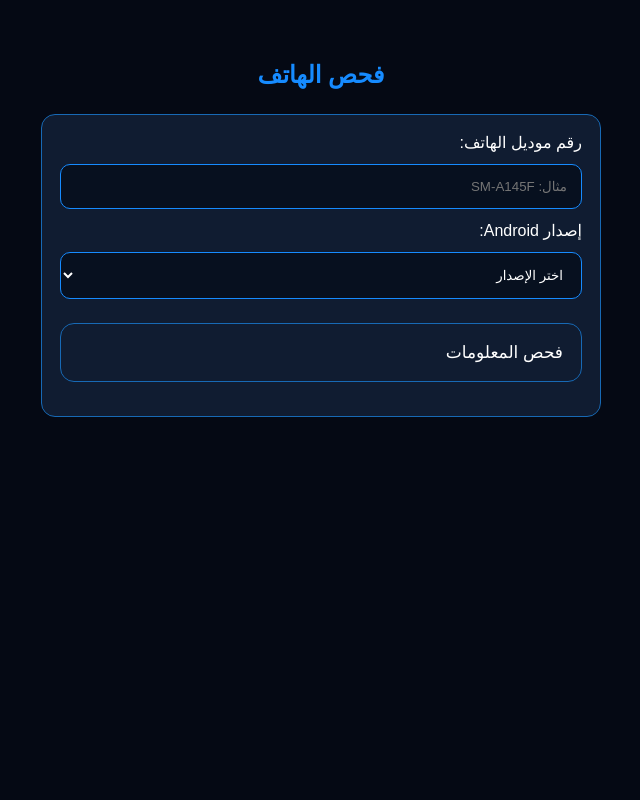
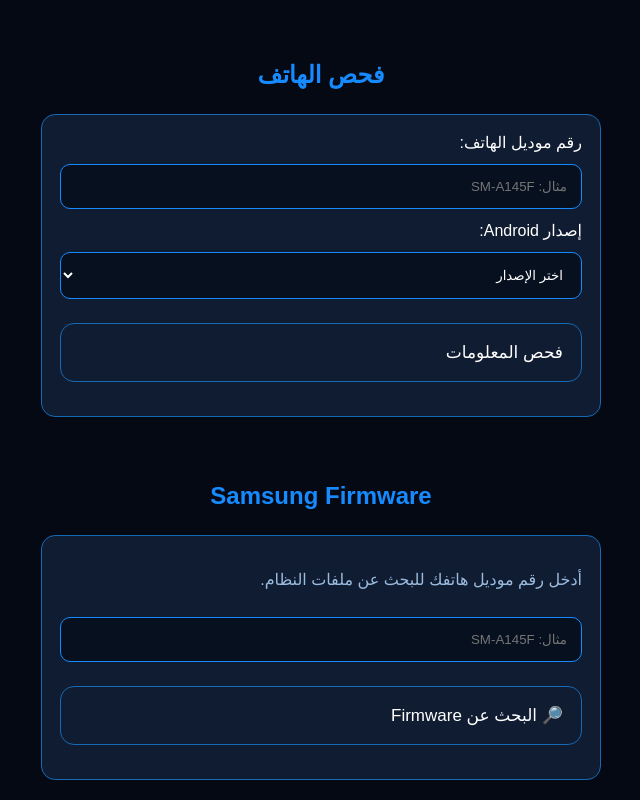
Before and after one commit to amardz2292-source/Rahmouni-Samsung-Tool, a plain HTML site: page index.html in a window 1280 px wide. Shown: the part 1903-2703 px from the top of the page, without its empty margins (319-959 px from the left). Before the commit the page ends 2340 px from the top, so only its background shows below. Drawn offline with Linux system fonts and the light colour scheme.

Commit message:
Update index.html

```diff
--- a/index.html
+++ b/index.html
@@ -312,5 +312,48 @@ function checkPhone() {
 }
 </script>
 
+<!-- Firmware Search -->
+<div class="container">
+  <h2 class="section-title">Samsung Firmware</h2>
+
+  <div style="background:#101c31;padding:18px;border-radius:14px;border:1px solid #1769b5;">
+
+    <p style="color:#9bbce0;">
+      أدخل رقم موديل هاتفك للبحث عن ملفات النظام.
+    </p>
+
+    <input id="firmwareModel"
+      placeholder="مثال: SM-A145F"
+      style="width:100%;padding:14px;margin:12px 0;background:#07101f;color:white;border:1px solid #168bff;border-radius:10px;">
+
+    <button class="tool" onclick="findFirmware()">
+      🔎 البحث عن Firmware
+    </button>
+
+    <p id="firmwareMessage" style="color:#9bbce0;text-align:center;"></p>
+
+  </div>
+</div>
+
+<script>
+function findFirmware() {
+  const model = document.getElementById("firmwareModel").value.trim();
+  const message = document.getElementById("firmwareMessage");
+
+  if (!model) {
+    message.textContent = "أدخل رقم الموديل أولاً";
+    return;
+  }
+
+  const query = encodeURIComponent(model + " Samsung firmware official");
+  message.textContent = "فتح نتائج البحث للموديل: " + model;
+
+  window.open(
+    "https://www.google.com/search?q=" + query,
+    "_blank"
+  );
+}
+</script>
+
 </body>
 </html>
```
